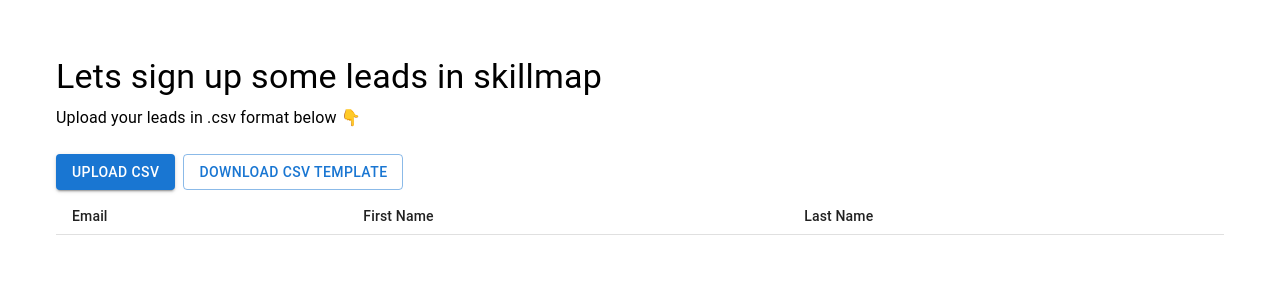
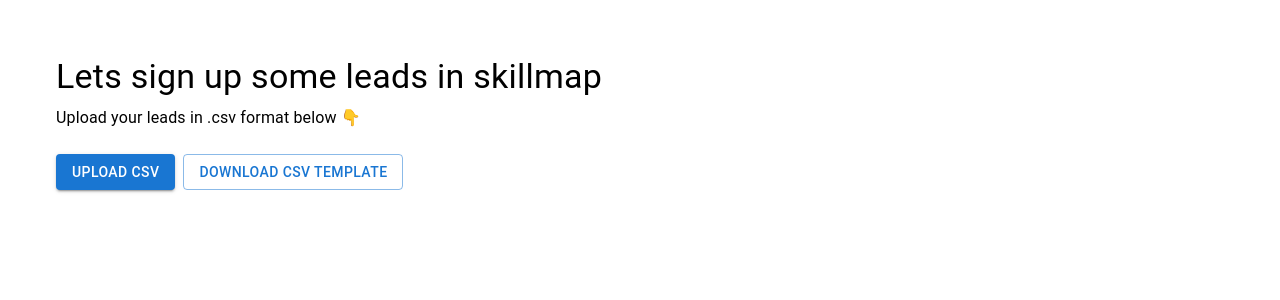
Before and after one commit to eguzkimen/unscraper, a Next.js app: page / in a window 1280 px wide. Shown: the top 300 px of the page. Built offline with nearby package versions, Linux system fonts and the light colour scheme.

Commit message:
extract leads table into own component

```diff
--- a/src/app/page.tsx
+++ b/src/app/page.tsx
@@ -1,10 +1,10 @@
 'use client';
 
-import { Lead, LeadSchema } from '@/types/models';
+import { LeadsTable } from '@/components/LeadsTable';
+import { Lead } from '@/types/models';
 import { downloadStringAsFile } from '@/util/downloadStringAsFile';
 import { parseLeadsFromCSVFileInput } from '@/util/parseLeadsFromCsvFileInput';
-import { Typography, Button, Box, TableContainer, Paper, Table, TableHead, TableRow, TableCell, TableBody } from '@mui/material';
-import { parse } from 'csv-parse/sync';
+import { Typography, Button, Box } from '@mui/material';
 import { ChangeEvent, useState } from 'react';
 
 export default function Home() {
@@ -47,26 +47,7 @@
 
         </Button>
       </Box>
-      <TableContainer>
-        <Table size='small' aria-label="simple table">
-          <TableHead>
-            <TableRow>
-              <TableCell>Email</TableCell>
-              <TableCell>First Name</TableCell>
-              <TableCell>Last Name</TableCell>
-            </TableRow>
-          </TableHead>
-          <TableBody>
-            {validLeads?.map((lead) => (
-              <TableRow key={lead.email}>
-                <TableCell>{lead.email}</TableCell>
-                <TableCell>{lead.firstName}</TableCell>
-                <TableCell>{lead.lastName}</TableCell>
-              </TableRow>
-            ))}
-          </TableBody>
-        </Table>
-      </TableContainer>
+      {validLeads && <LeadsTable leads={validLeads} />}
     </Box>
   )
 }
--- /dev/null
+++ b/src/components/LeadsTable.tsx
@@ -0,0 +1,31 @@
+import { Lead } from "@/types/models"
+import { Table, TableBody, TableCell, TableContainer, TableHead, TableRow } from "@mui/material"
+
+interface Props {
+  leads: Lead[]
+}
+
+export function LeadsTable({ leads }: Props) {
+  return (
+    <TableContainer>
+      <Table size='small' aria-label="simple table">
+        <TableHead>
+          <TableRow>
+            <TableCell>Email</TableCell>
+            <TableCell>First Name</TableCell>
+            <TableCell>Last Name</TableCell>
+          </TableRow>
+        </TableHead>
+        <TableBody>
+          {leads?.map((lead) => (
+            <TableRow key={lead.email}>
+              <TableCell>{lead.email}</TableCell>
+              <TableCell>{lead.firstName}</TableCell>
+              <TableCell>{lead.lastName}</TableCell>
+            </TableRow>
+          ))}
+        </TableBody>
+      </Table>
+    </TableContainer>
+  )
+}
```
